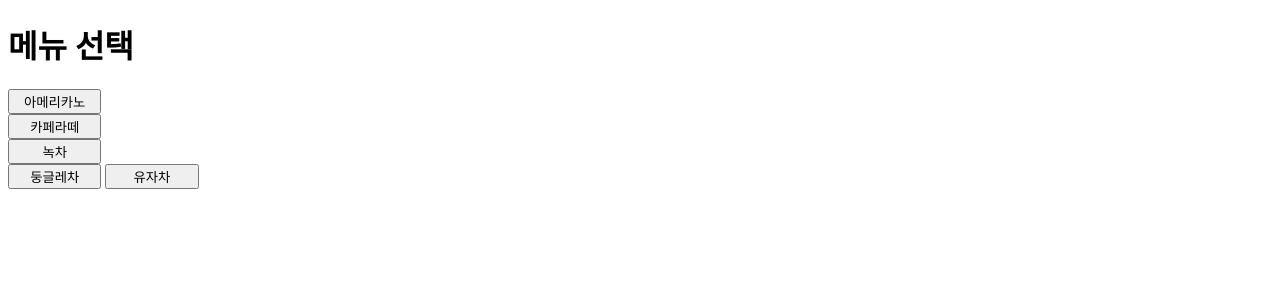
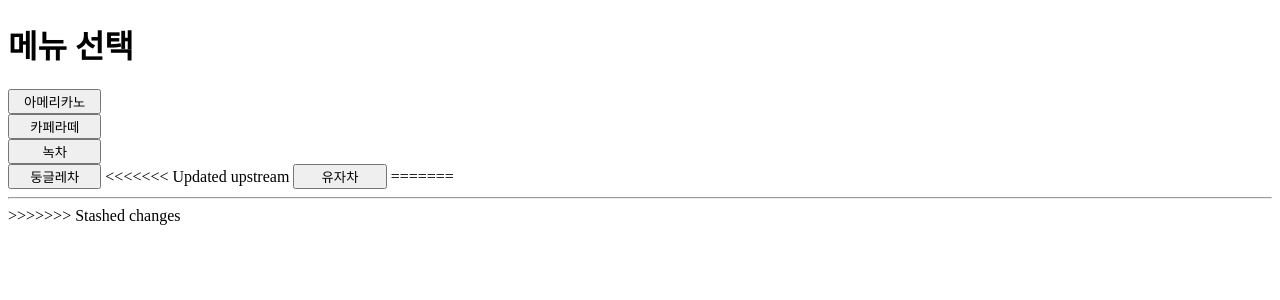
Before and after one commit to changhooni/david, a Flask app: page /menu in a window 1280 px wide. Shown: the top 300 px of the page. Run offline with Flask 3, Linux system fonts and the light colour scheme.

Commit message:
templates/menu.html stash apply commit

```diff
--- a/templates/menu.html
+++ b/templates/menu.html
@@ -10,6 +10,10 @@
     <button name="menu2" style="width:70pt;">카페라떼</button><br>
     <button name="menu2" style="width:70pt;">녹차</button><br>
     <button name="menu2" style="width:70pt;">둥글레차</button>
+<<<<<<< Updated upstream
     <button name="menu2" style="width:70pt;">유자차</button>
+=======
+    <hr>
+>>>>>>> Stashed changes
 </body>
 </html>
```
